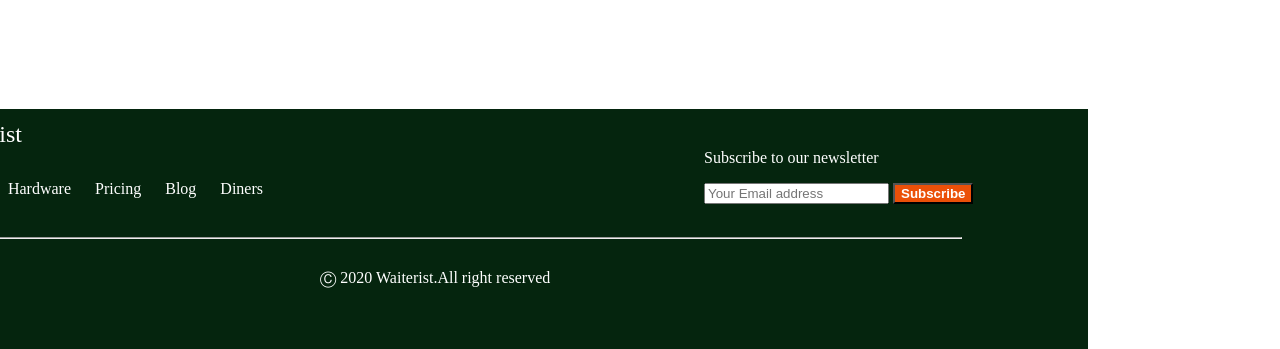
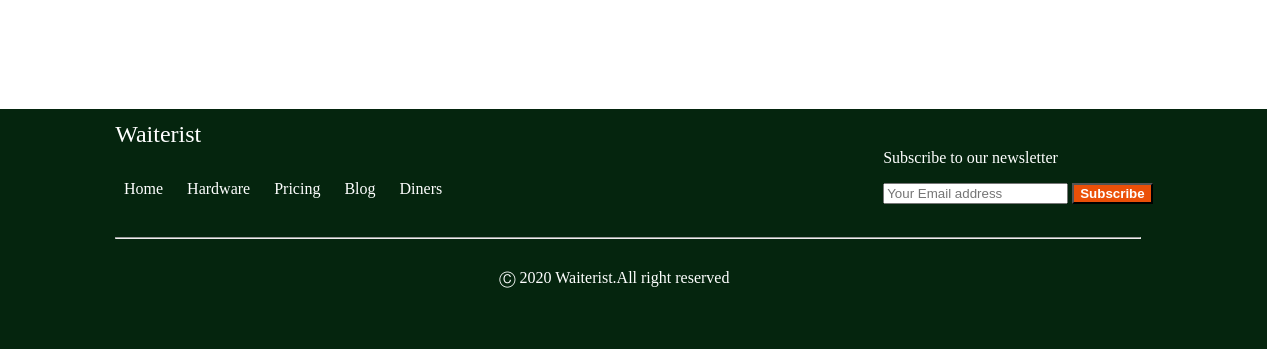
Before and after one commit to sanjud7/waiterist, a plain HTML site: page index.html in a window 1280 px wide. Shown: the part 451-800 px from the top of the page. Drawn offline with Linux system fonts and the light colour scheme.

Commit message:
Update style.css

```diff
--- a/style.css
+++ b/style.css
@@ -71,7 +71,7 @@ footer{
     top: 70%;
     height: 30%;
     background-color: #05250e;
-    left:-15%;
+    left:-1%;
 }
 .txt{
     color: white;
```
